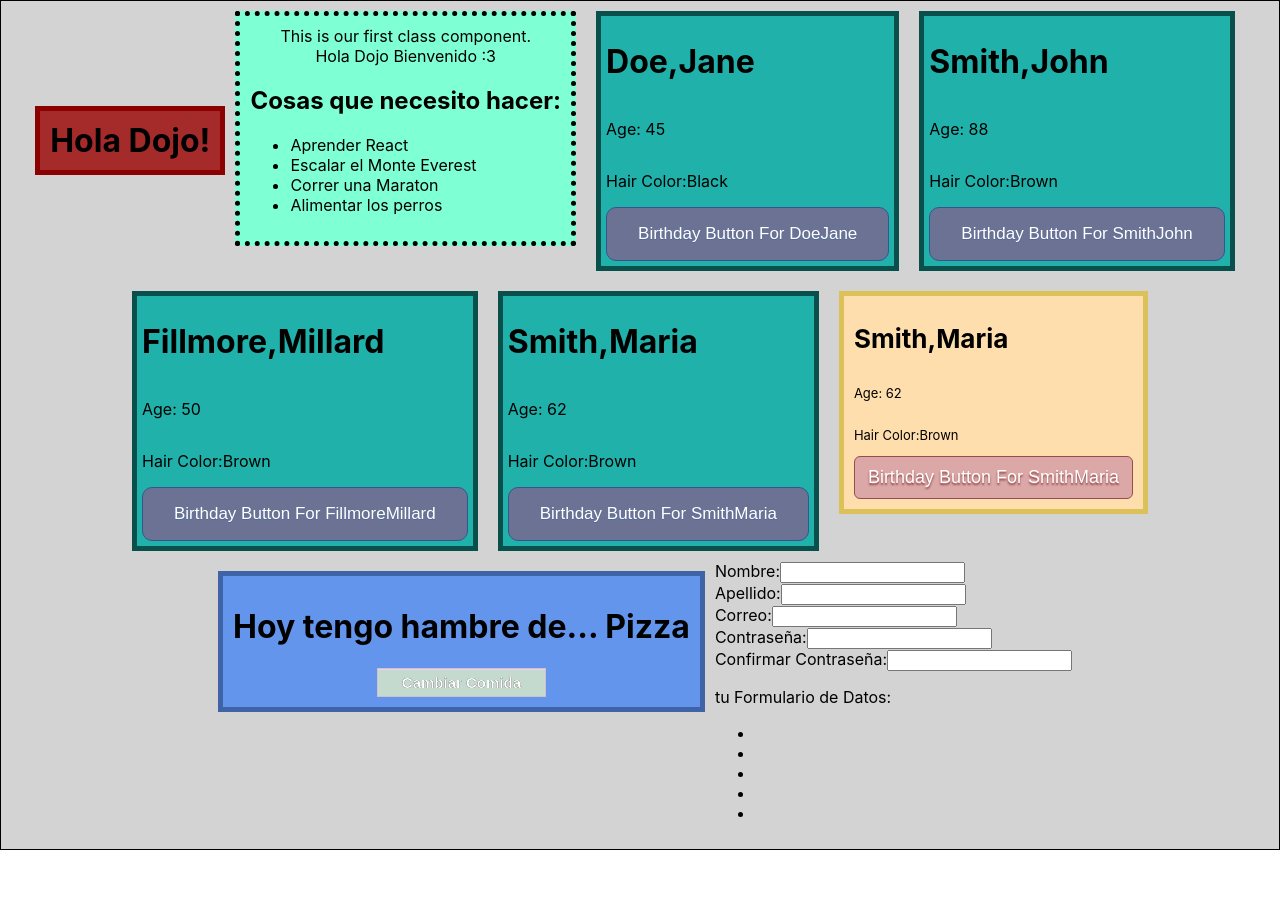
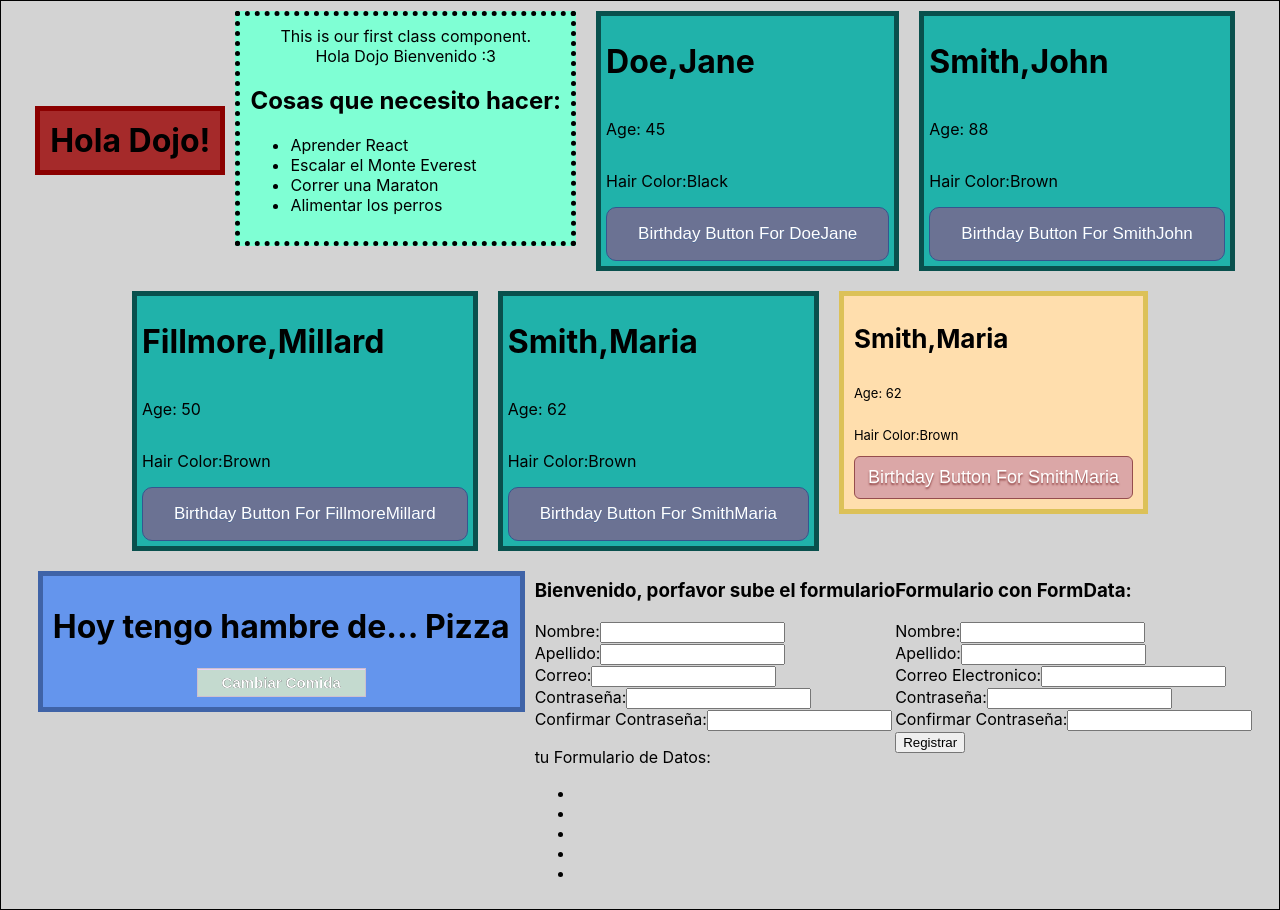
Before and after one commit to LeyBatenkaitos/MERN_CodingDojo, a React (Create React App) app in the folder mi-app/: page / in a window 1280 px wide. Before the commit the page ends 850 px from the top, so only its background shows below. Built offline with nearby package versions, Linux system fonts and the light colour scheme.

Commit message:
formulario con FormData y Tarea de formularios

```diff
--- a/mi-app/src/App.css
+++ b/mi-app/src/App.css
@@ -17,3 +17,7 @@
   border: 5px solid darkred;
   padding: 10px;
 }
+
+.errorFormulario {
+  color: red;
+}
--- a/mi-app/src/App.js
+++ b/mi-app/src/App.js
@@ -5,6 +5,7 @@ import FunctionalComponent from "./componentes/FunctionalComponent";
 import CartaPersona from "./componentes/percard";
 import FormularioUsuario from "./componentes/formularioHooks";
 import "./App.css";
+import FormularioFormData from "./componentes/formularioFormData";
 
 function App() {
   return (
@@ -51,6 +52,10 @@ function App() {
       <div>
         <FormularioUsuario></FormularioUsuario>
       </div>
+      <div>
+        <h3>Formulario con FormData:</h3>
+        <FormularioFormData></FormularioFormData>
+      </div>
     </div>
   );
 }
--- /dev/null
+++ b/mi-app/src/componentes/ErrorDeFormulario.js
@@ -0,0 +1,12 @@
+import React from "react";
+
+const ErrorDeFormulario = (props) => {
+  const { mensaje } = props;
+  return (
+    <div className="errorFormulario" input-name="name">
+      {mensaje}
+    </div>
+  );
+};
+
+export default ErrorDeFormulario;
--- /dev/null
+++ b/mi-app/src/componentes/formularioFormData.jsx
@@ -0,0 +1,89 @@
+import React, { useState } from "react";
+import ErrorDeFormulario from "./ErrorDeFormulario";
+
+const FormularioFormData = () => {
+  const [errorFormulario, setErrorFormulario] = useState({
+    nombre: "",
+    apellido: "",
+    correo: "",
+    contraseña: "",
+    confirmarContraseña: "",
+  });
+  const obtenerFormData = (form) => {
+    const formData = new FormData(form);
+    const datos = {};
+    for (const [nombre, valor] of formData.entries()) datos[nombre] = valor;
+    return datos;
+  };
+
+  const verificador = (inputs) => {
+    const { nombre, apellido, correo, contraseña, confirmarContraseña } =
+      inputs;
+    const errors = {};
+
+    if (nombre.length < 2) errors.nombre = "Tiene que ser Mayor a 2 Caracteres";
+    if (apellido.length < 2)
+      errors.apellido = "Tiene que tener mas de 2 Caracteres";
+    if (correo.length < 5)
+      errors.correo = "El correo tiene que tener mas de 5 caracteres";
+    if (contraseña.length < 8)
+      errors.contraseña = "Tiene que tener mas de 8 Caracteres";
+    if (contraseña !== confirmarContraseña)
+      errors.confirmarContraseña = "Las contraseñas no coinciden, Verifiquelas";
+
+    setErrorFormulario(errors);
+    return !Object.keys(errors).length;
+  };
+  const onChange = (e) => {
+    const form = e.target.closest("form");
+    const data = obtenerFormData(form);
+    const esValida = verificador(data);
+    console.log(esValida);
+  };
+  const registrar = (e) => {
+    e.preventDefault();
+    const form = e.target;
+    const data = obtenerFormData(form);
+    const esValida = verificador(data);
+    if (esValida) {
+      console.log(`%cExito en Registro!!!`, `font-size: 1.5rem; color:green`, {
+        data,
+      });
+    } else window.alert("Faltan Campos por llenar, Verifique.");
+  };
+  return (
+    <form onSubmit={registrar} onChange={onChange}>
+      <label htmlFor="nombre">Nombre:</label>
+      <input name="nombre" id="nombre" />
+      <ErrorDeFormulario mensaje={errorFormulario.nombre} name="formName" />
+      <label htmlFor="apellido">Apellido:</label>
+      <input name="apellido" id="apellido" />
+      <ErrorDeFormulario
+        mensaje={errorFormulario.apellido}
+        name="formApellido"
+      />
+      <label htmlFor="correo">Correo Electronico:</label>
+      <input name="correo" id="correo" type="email" />
+      <ErrorDeFormulario mensaje={errorFormulario.correo} name="formCorreo" />
+      <label htmlFor="contraseña">Contraseña:</label>
+      <input name="contraseña" id="contraseña" type="password" />
+      <ErrorDeFormulario
+        mensaje={errorFormulario.contraseña}
+        name="formContraseña"
+      />
+      <label htmlFor="confirmarContraseña">Confirmar Contraseña:</label>
+      <input
+        name="confirmarContraseña"
+        id="confirmarContraseña"
+        type="password"
+      />
+      <ErrorDeFormulario
+        mensaje={errorFormulario.confirmarContraseña}
+        name="formConfirmarContra"
+      />
+      <input type="submit" value="Registrar" />
+    </form>
+  );
+};
+
+export default FormularioFormData;
--- a/mi-app/src/componentes/formularioHooks.jsx
+++ b/mi-app/src/componentes/formularioHooks.jsx
@@ -6,6 +6,7 @@ const FormularioUsuario = () => {
   const [email, setEmail] = useState("");
   const [password, setPassword] = useState("");
   const [confirmPassword, setConfirmPassword] = useState("");
+  const [usuarioCreado, setUsuarioCreado] = useState(false);
   const crearUsuario = (e) => {
     e.preventDefault();
     const nuevoUsuario = {
@@ -16,10 +17,17 @@ const FormularioUsuario = () => {
       confirmPassword,
     };
     console.log("Welcome", nuevoUsuario);
+    setUsuarioCreado(true);
   };
+
   return (
     <form onSubmit={crearUsuario}>
       <div>
+        {usuarioCreado ? (
+          <h3>Gracias por subir el formulario!!</h3>
+        ) : (
+          <h3>Bienvenido, porfavor sube el formulario</h3>
+        )}
         <label>Nombre:</label>
         <input type="text" onChange={(e) => setFirstName(e.target.value)} />
       </div>
```
